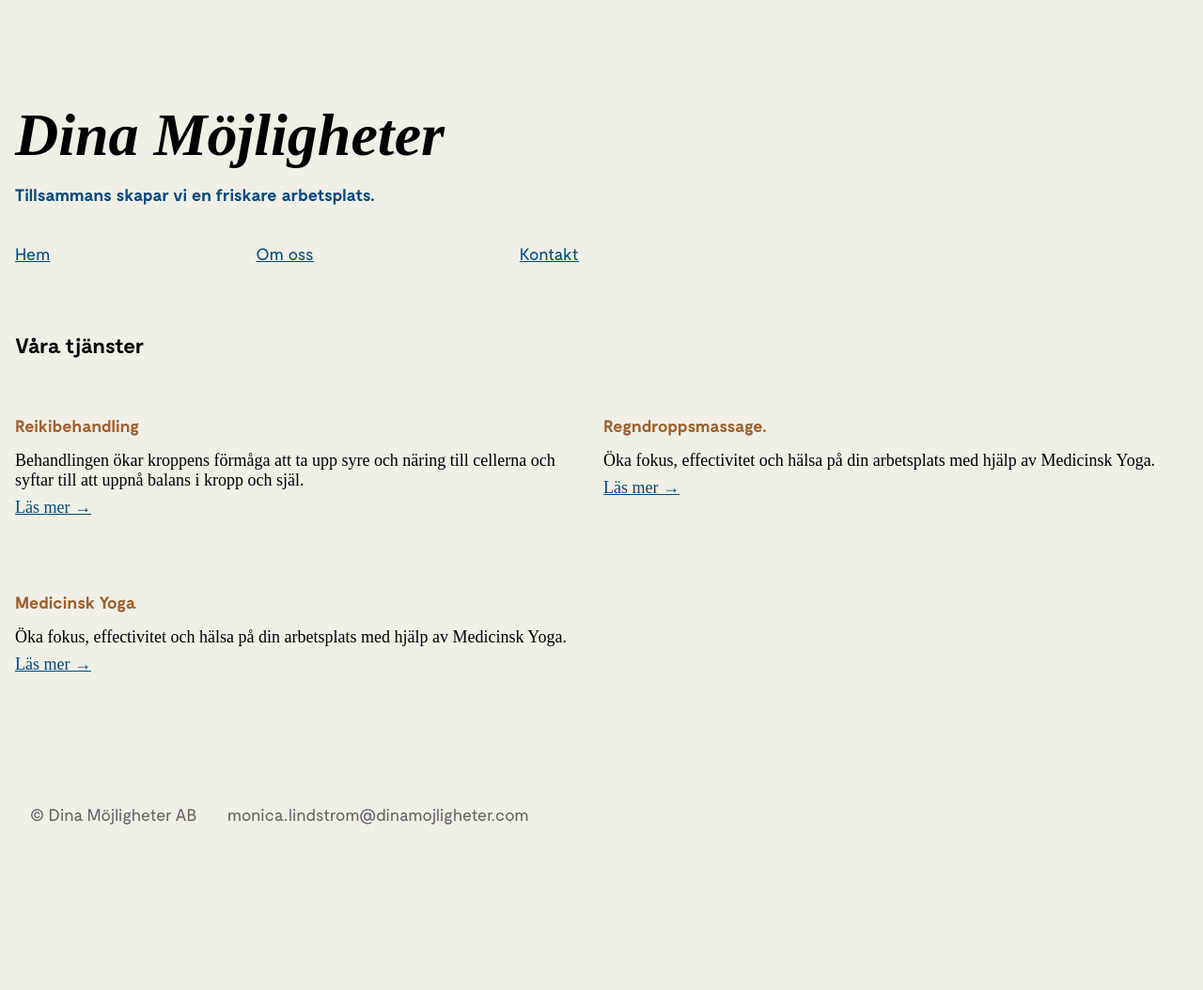
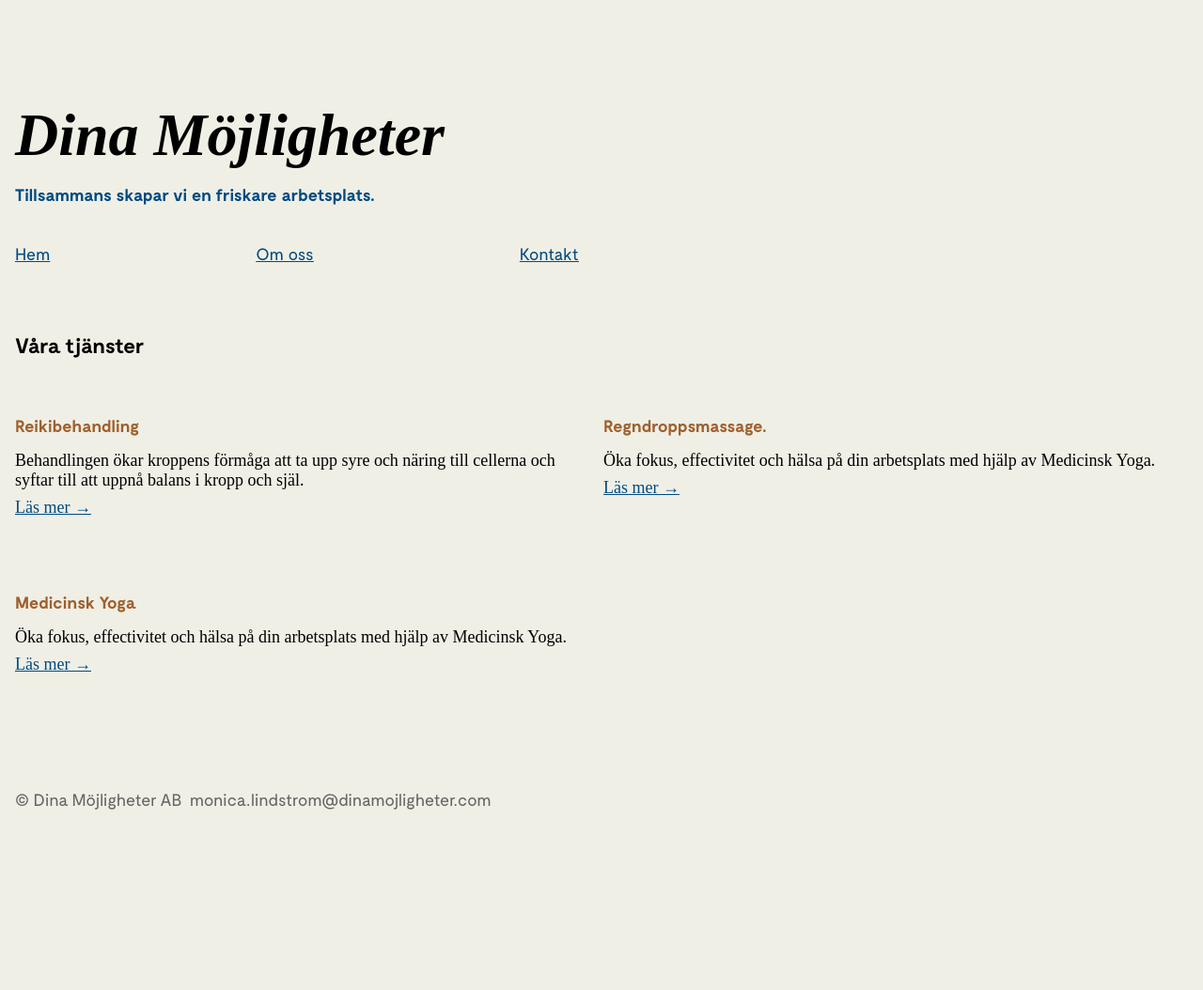
Before and after one commit to dinamojligheter/dinamojligheter.github.io, a Jekyll site: the page built from index.html, in a window 1280 px wide. Shown: the whole page at 94% size. Built offline with Jekyll 4.4.1, drawn with Linux system fonts in a browser that asks for light colours; comment, search, counter and statistics services are not loaded.

Commit message:
Update footer.scss

```diff
--- a/_sass/footer.scss
+++ b/_sass/footer.scss
@@ -10,7 +10,7 @@ footer {
         }
 
         li {
-            margin: 1rem;
+            margin: 0 0.5rem 1rem 0;
             white-space: nowrap;
         }
     }
```
